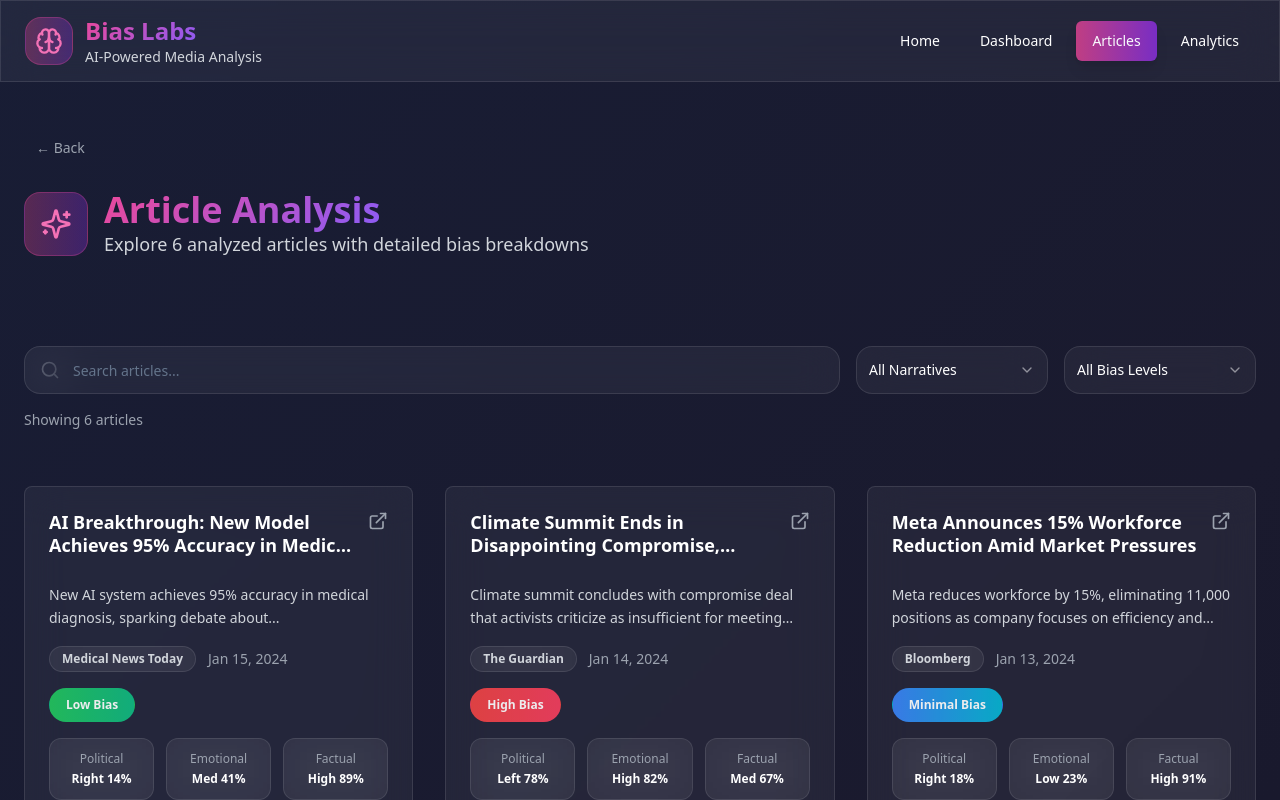
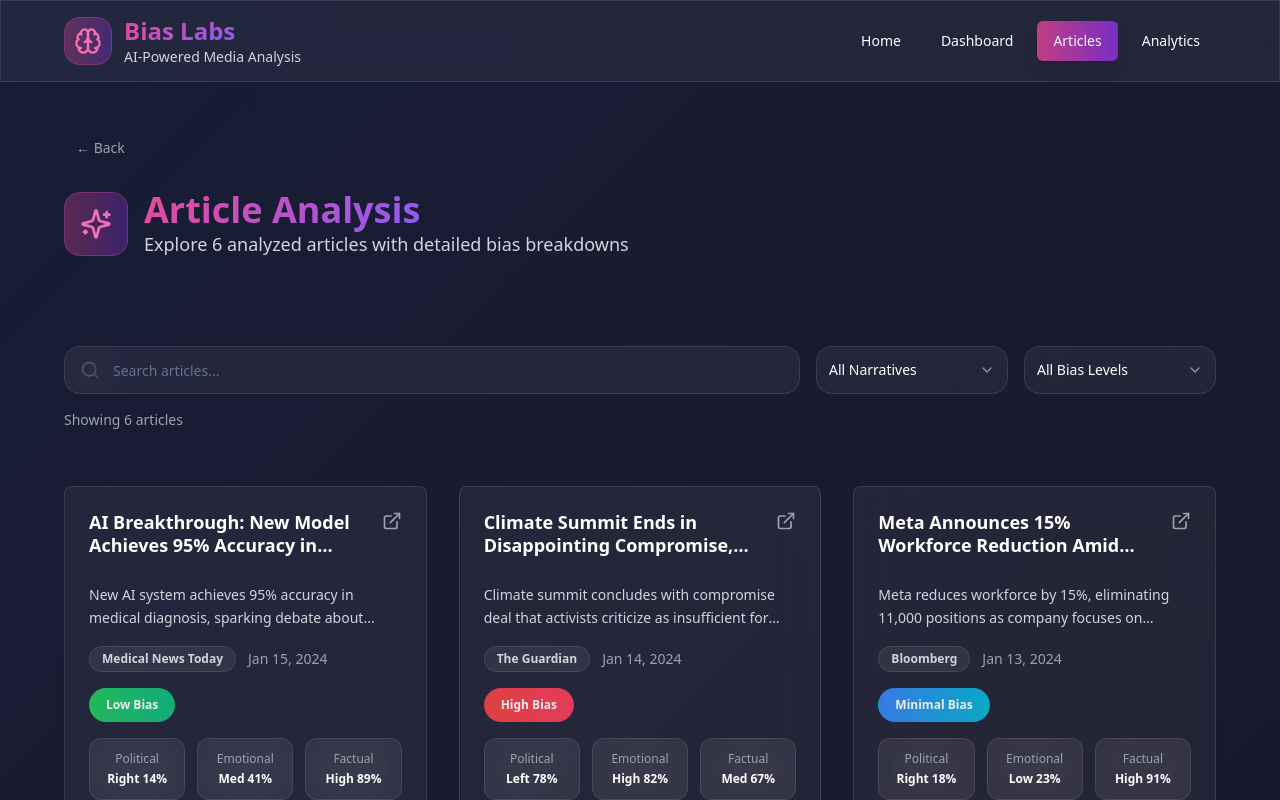
Before and after one commit to Parsa1ll/Bias-meter, a Next.js app: page /articles in a window 1280 px wide. Shown: the top 800 px of the page. Built offline with nearby package versions, Linux system fonts and the light colour scheme.

Commit message:
fix: center landing page with proper max-width and padding
Fix centering by setting max-width, auto margins, and
padding; remove conflicting styles and add utility classes.

#VERCEL_SKIP

Co-authored-by: Parsa Ahmadnezhad <108203017+Parsa1ll@users.noreply.github.com>

```diff
--- a/app/globals.css
+++ b/app/globals.css
@@ -179,26 +179,60 @@
   border-top-color: rgba(0, 0, 0, 0.9);
 }
 
-/* Add this after the existing styles */
+/* Container and centering fixes */
 .container {
-  max-width: 1400px;
-  margin: 0 auto;
+  width: 100%;
+  max-width: 1200px;
+  margin-left: auto;
+  margin-right: auto;
+  padding-left: 1rem;
+  padding-right: 1rem;
 }
 
-/* For very large screens, add additional constraints */
-@media (min-width: 1600px) {
+@media (min-width: 640px) {
   .container {
-    max-width: 1200px;
+    padding-left: 1.5rem;
+    padding-right: 1.5rem;
   }
 }
 
-/* Ensure proper centering for all main content sections */
+@media (min-width: 1024px) {
+  .container {
+    padding-left: 2rem;
+    padding-right: 2rem;
+  }
+}
+
+/* Remove the section centering that might be causing issues */
 section {
   width: 100%;
+}
+
+/* Ensure body and html take full width */
+html, body {
+  width: 100%;
+  margin: 0;
+  padding: 0;
+}
+
+/* Fix any potential flexbox centering issues */
+.flex {
   display: flex;
+}
+
+.justify-center {
   justify-content: center;
 }
 
-section > .container {
-  width: 100%;
+.items-center {
+  align-items: center;
 }
+
+.mx-auto {
+  margin-left: auto;
+  margin-right: auto;
+}
+
+.text-center {
+  text-align: center;
+}
```
